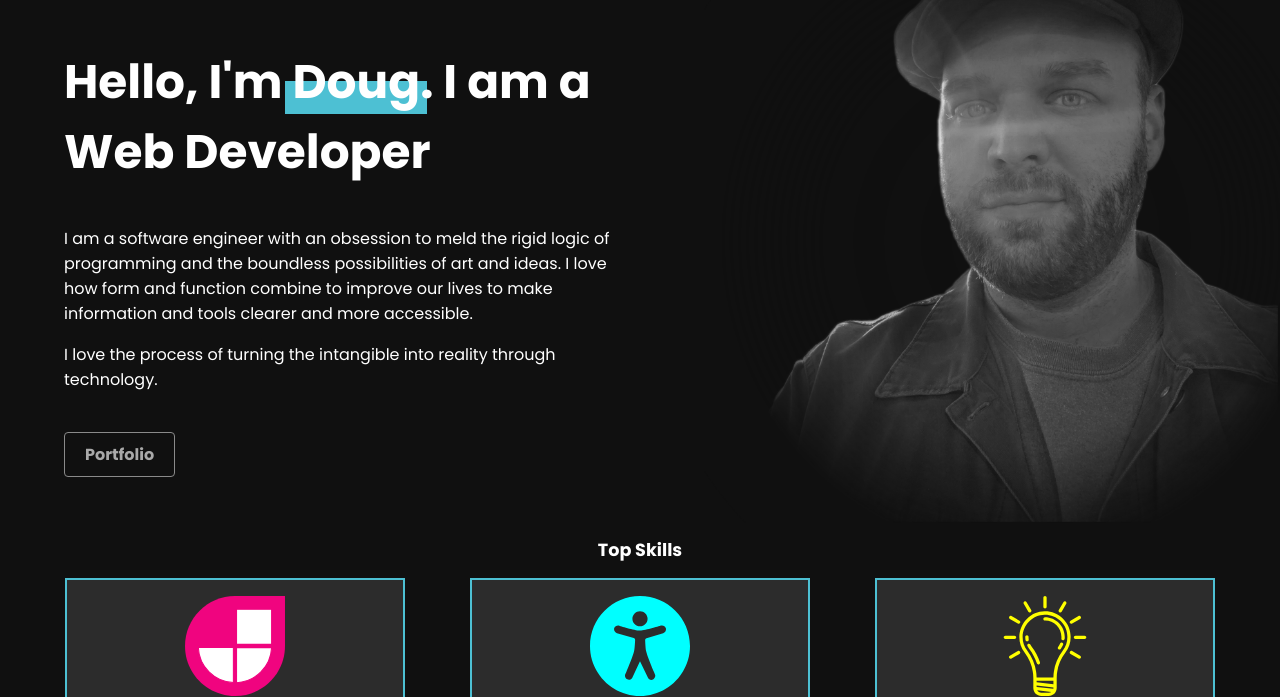
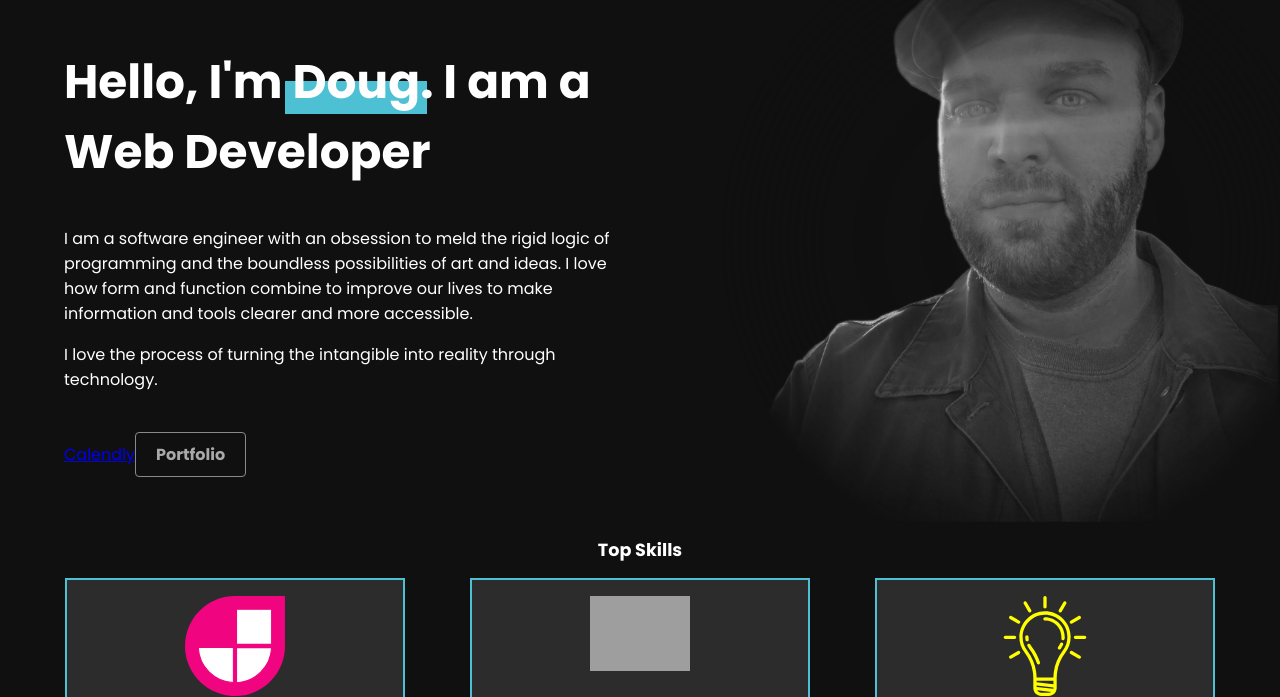
Before and after one commit to daleinen7/portfolio, a Gatsby site: page / in a window 1280 px wide. Shown: the part 92-789 px from the top of the page. Built offline with nearby package versions, Linux system fonts and the light colour scheme; Gatsby itself is replaced by a stand-in of ours; grey boxes are pictures that could not be loaded.

Commit message:
resume update

```diff
--- a/src/components/Intro/index.jsx
+++ b/src/components/Intro/index.jsx
@@ -101,6 +101,7 @@ export default function intro() {
           I love the process of turning the intangible into reality through
           technology.
         </p>
+        <a href="https://calendly.com/daleinen">Calendly</a>
         <a className="button" href="#projects">
           Portfolio
         </a>
```
Also changed, not shown: src/images/a11y.svg (deleted), src/images/candyfluffs.jpg (deleted), 1 other file.
